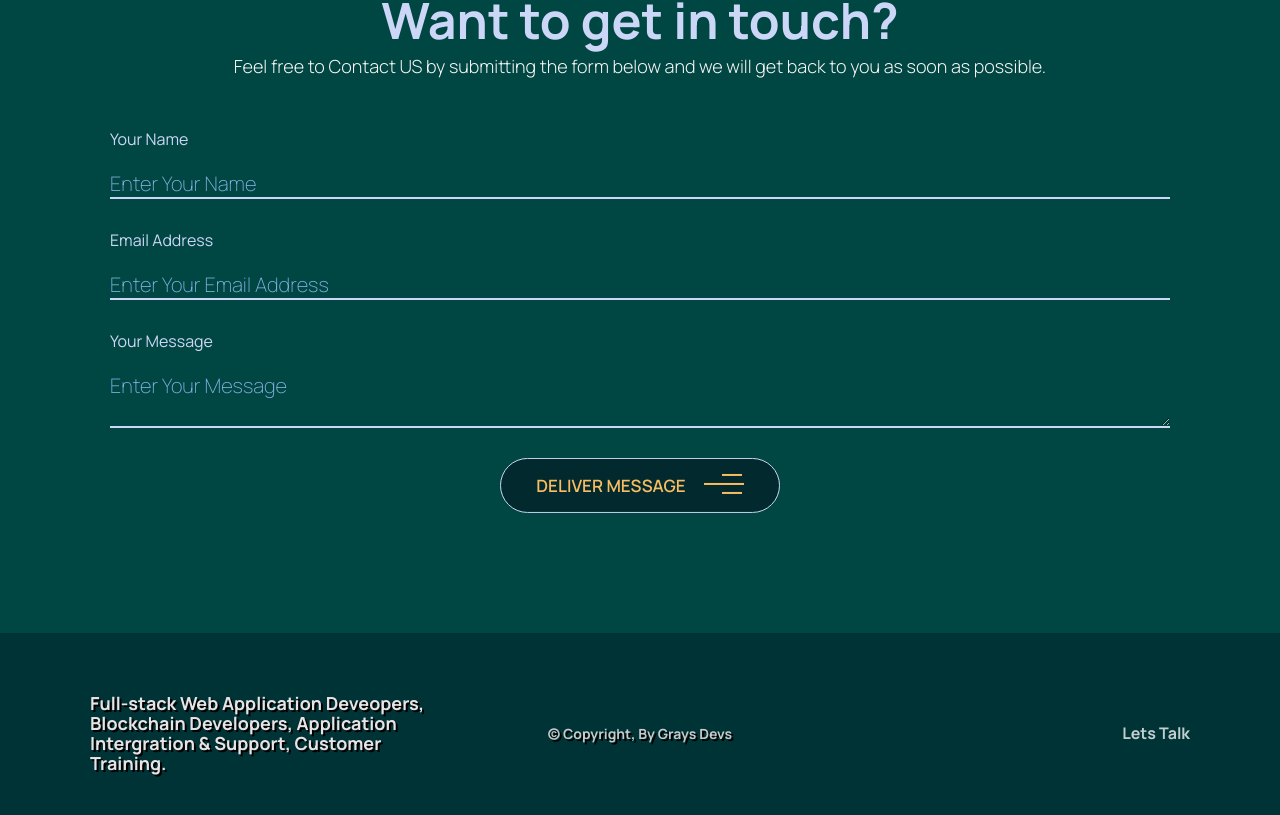
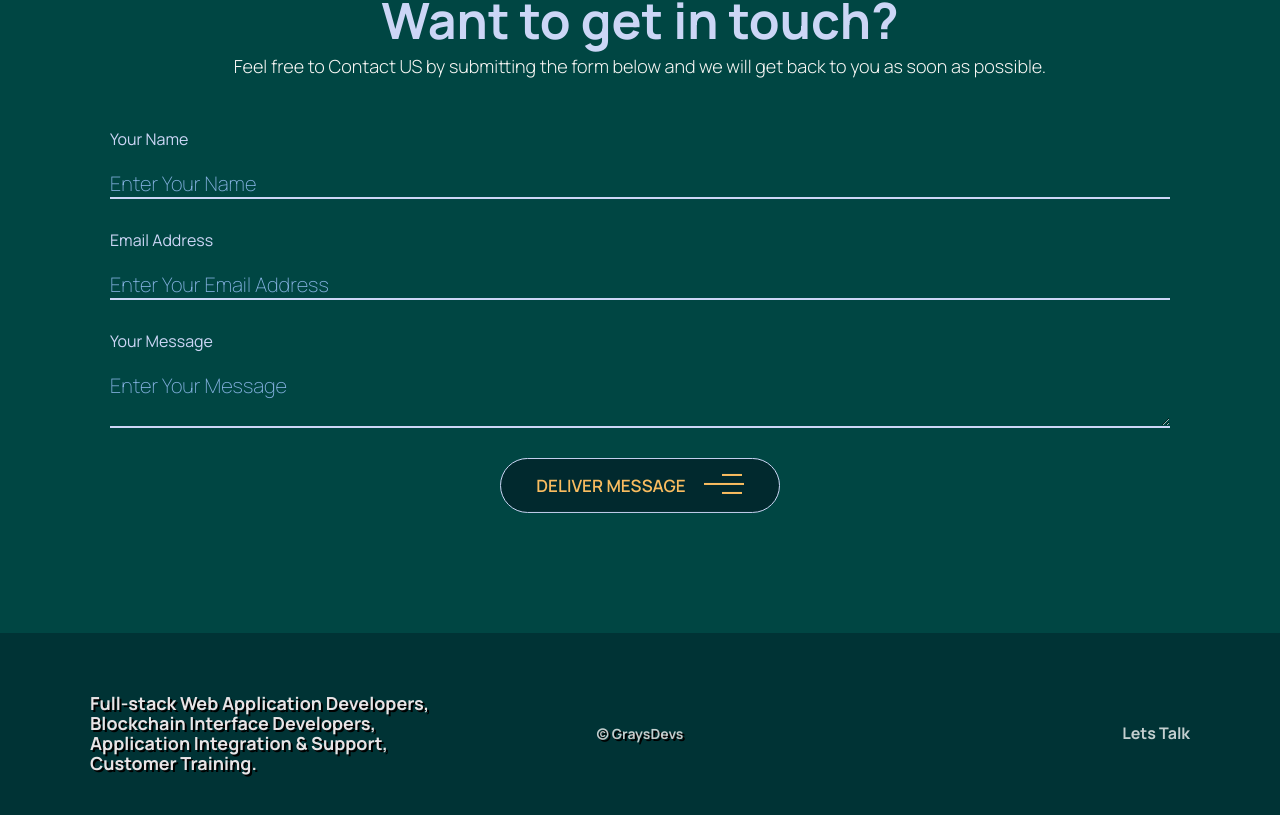
Before and after one commit to Shiewhun/graysdevs, a React (Create React App) app: page / in a window 1280 px wide. Shown: the part 3141-3956 px from the top of the page. Built offline with nearby package versions, Linux system fonts and the light colour scheme.

Commit message:
Update Footer.js

```diff
--- a/src/components/footer/Footer.js
+++ b/src/components/footer/Footer.js
@@ -7,11 +7,11 @@ const Footer = () => {
   return (
     <div className='footer'>
         <div className="footer-container">
-            <h4 className="f-lang">Full-stack Web Application Deveopers, Blockchain Developers, Application Intergration & Support, Customer Training.</h4>
-            <h4 className="f-name">	&copy; Copyright, By Grays Devs</h4>
+            <h4 className="f-lang">Full-stack Web Application Developers, Blockchain Interface Developers, Application Integration & Support, Customer Training.</h4>
+            <h4 className="f-name">	&copy; GraysDevs</h4>
             {/* <div className="f-icons">
                 <a href="https://github.com/" target="_blank" rel="noopener noreferrer">Github</a>
-                <a href="https://twitter.com/" target="_blank" rel="noopener noreferrer">Tweeter</a>
+                <a href="https://twitter.com/" target="_blank" rel="noopener noreferrer">Twitter</a>
                 <a href="https://www.linkedin.com/" target="_blank" rel="noopener noreferrer">LinkedIn</a>
             </div> */}
             <h4><Link to='/contact'> Lets Talk  </Link></h4>
```
